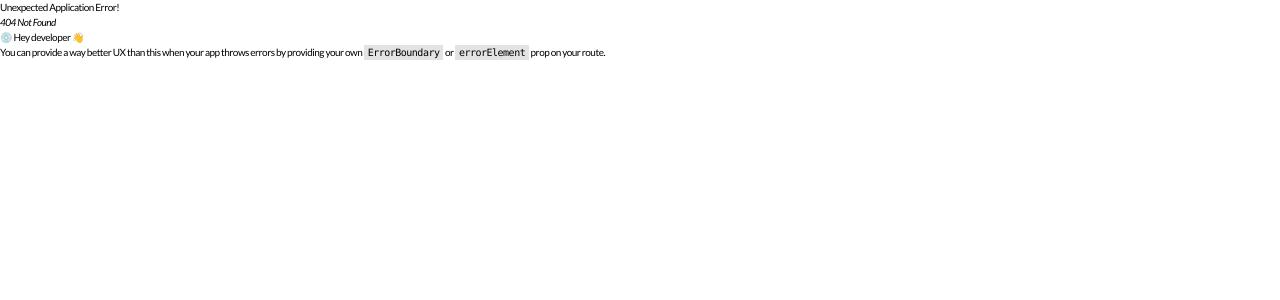
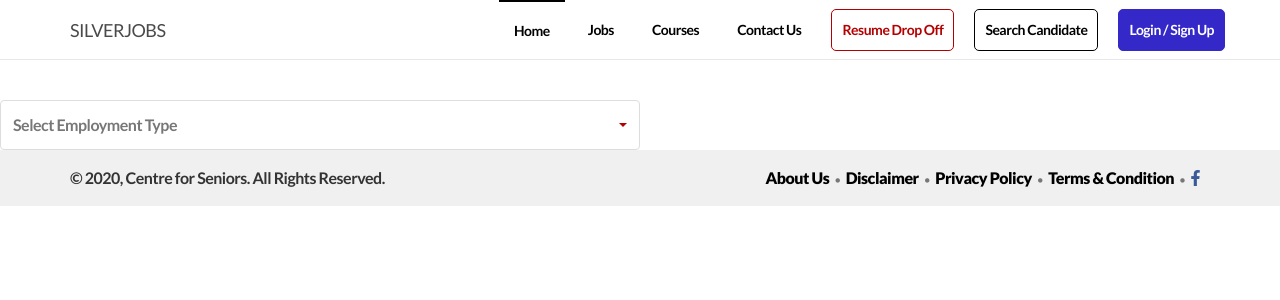
Before and after one commit to phr9000/seniorJob, a React (Create React App) app: page /SelectBoxChk in a window 1280 px wide. Before the commit this address had no page. Shown: the top 300 px of the page. Built offline with nearby package versions, Linux system fonts and the light colour scheme.

Commit message:
+ SelectBoxChk 컴포넌트 예시

```diff
--- /dev/null
+++ b/src/assets/styles/layout/selectBoxBasic.scss
@@ -0,0 +1,88 @@
+@import "src/assets/styles/abstracts/mixin";
+@import "src/assets/styles/abstracts/variables";
+
+.dropdown_area {
+  &.select_basic {
+    width: 50%;
+
+    .dropdown_label {
+      width: 100%;
+      @include flex(flex, space-between, center);
+      padding: 1.2rem;
+      border: 1px solid #ddd;
+      border-radius: 0.4rem;
+
+      ._label {
+        @include font(1.6rem, 600, rgb(119, 119, 119), null);
+      }
+
+      ._arrow_icon {
+        display: inline-block;
+        width: 0;
+        height: 0;
+        color: #b40000;
+        border-top: 4px dashed;
+        border-right: 4px solid transparent;
+        border-left: 4px solid transparent;
+      }
+    }
+
+
+    .dropdown_menu {
+      border: 1px solid rgba(0, 0, 0, 0.15);
+      border-radius: 0.4rem;
+      margin-top: 0.2rem;
+
+      ul {
+        padding: 1rem 1.5rem;
+
+        ._item {
+          margin-bottom: 1.5rem;
+
+          label {
+            @include flex(flex, flex-start, center);
+
+            .hiddenCheckbox {
+              display: none;
+            }
+
+            .hiddenCheckbox:checked + .__custom_chk {
+              background-color: #3428c9;
+              border: 0.2rem solid #3428c9;
+
+              &:after {
+                content: '';
+                display: block;
+                position: absolute;
+                left: 8px;
+                top: 3px;
+                width: 6px;
+                height: 14px;
+                border: solid #fff;
+                border-width: 0 2px 2px 0;
+                transform: rotate(45deg);
+              }
+            }
+
+            .__custom_chk {
+              position: relative;
+              width: 2.6rem;
+              height: 2.6rem;
+              border: 0.2rem solid #ccc;
+              border-radius: 3px;
+              background-color: #fff;
+            }
+
+            .__txt {
+              display: inline-block;
+              @include font(1.6rem, 600, #777, null);
+              margin-left: 0.5rem;
+            }
+          }
+
+
+        }
+      }
+    }
+  }
+}
--- /dev/null
+++ b/src/components/select/SelectBoxBasic.tsx
@@ -0,0 +1,59 @@
+/* eslint-disable */
+import {Link} from "react-router-dom";
+import React from "react";
+
+/* Import imgs */
+import imgs from "src/common/ImgDef";
+
+
+
+
+const SelectBoxBasic: React.FC = () => {
+  const margin = {
+    marginTop: '10rem',
+  };
+
+  return (
+    <div className="select_chk">
+      <div className="dropdown_area select_basic" style={margin}>
+        <button type="button" className="dropdown_label">
+          <span className="_label">Employment Type</span>
+          <span className="_arrow_icon"></span>
+        </button>
+        <div className="dropdown_menu">
+          <ul>
+            <li className="_item">
+              <label>
+                <input type="checkbox" className="hiddenCheckbox"/>
+                <div className="__custom_chk"></div>
+                <span className="__txt">All</span>
+              </label>
+            </li>
+            <li className="_item">
+              <label>
+                <input type="checkbox" className="hiddenCheckbox"/>
+                <div className="__custom_chk"></div>
+                <span className="__txt">Part Time</span>
+              </label>
+            </li>
+            <li className="_item">
+              <label>
+                <input type="checkbox" className="hiddenCheckbox"/>
+                <div className="__custom_chk"></div>
+                <span className="__txt">Full Time</span>
+              </label>
+            </li>
+            <li className="_item">
+              <label>
+                <input type="checkbox" className="hiddenCheckbox"/>
+                <div className="__custom_chk"></div>
+                <span className="__txt">Contract</span>
+              </label>
+            </li>
+          </ul>
+        </div>
+      </div>
+    </div>
+  );
+}
+export default SelectBoxBasic;
--- /dev/null
+++ b/src/components/select/SelectBoxChk.tsx
@@ -0,0 +1,130 @@
+/* eslint-disable */
+import React, {useState} from "react";
+
+/* Import SCSS */
+import "src/assets/styles/layout/selectBoxBasic.scss";
+
+
+// Dropdown에 표시될 항목들
+const ITEMS = [ "All", "Part Time", "Full Time", "Contract" ];
+
+const SelectBoxChk: React.FC = () => {
+
+  // Dropdown이 열려있는지 여부를 저장하는 상태
+  const [ isOpen, setIsOpen ] = useState(false);
+  // 선택된 항목들을 저장하는 상태
+  const [ selectedItems, setSelectedItems ] = useState<string[]>([]);
+
+  // label의 스타일을 관리하는 상태 (색상 변경을 위함)
+  const [ labelStyle, setLabelStyle ] = useState<React.CSSProperties>({});
+  // 각 항목의 스타일을 저장하는 상태 (색상 변경을 위함)
+  const [ itemColors, setItemColors ] = useState<Record<string, React.CSSProperties>>({});
+
+
+  // Dropdown을 열고 닫는 함수
+  const toggleDropdown = () => {
+    setIsOpen(!isOpen);
+  };
+
+
+  // 체크박스 항목을 클릭할 때의 처리 함수
+  const handleItemClick = (item: string) => (e: React.ChangeEvent<HTMLInputElement>) => {
+    const newSelectedItems: string[] = [ ...selectedItems ];
+
+    // "All" 항목을 클릭한 경우의 처리
+    if (item === "All") {
+      setSelectedItems(e.target.checked ? [ "All" ] : []);
+    } else {
+      const isAlreadySelected = newSelectedItems.includes(item);
+      if (isAlreadySelected) {
+        newSelectedItems.splice(newSelectedItems.indexOf(item), 1);
+      } else {
+        newSelectedItems.push(item);
+      }
+
+      // "All"이 이미 선택되어 있는 경우 삭제
+      if (newSelectedItems.includes("All")) {
+        newSelectedItems.splice(newSelectedItems.indexOf("All"), 1);
+      }
+
+      setSelectedItems(newSelectedItems);
+    }
+
+    // 항목의 색상 변경
+    if (e.target.checked) {
+      handleItemColorChange(item);
+    } else {
+      handleItemColorRevert(item);
+    }
+  };
+
+
+  // label 클릭 시 색상을 변경하는 핸들러
+  const handleLabelColorChange = () => {
+    setLabelStyle({
+      color: '#3428c9'
+    });
+  };
+
+  // 항목을 클릭했을 때 색상만 변경하는 함수
+  const handleItemColorChange = (item: string) => {
+    setItemColors(prev => ( {
+      ...prev,
+      [item]: {
+        color: '#3428c9'
+      }
+    } ));
+  };
+
+  // 항목의 색상을 원래대로 돌리는 핸들러
+  const handleItemColorRevert = (item: string) => {
+    setItemColors(prev => {
+      const newState = {...prev};
+      delete newState[item];
+      return newState;
+    });
+  };
+
+
+  // Dropdown의 상단 여백 설정
+  const margin = {
+    marginTop: '10rem',
+  };
+
+  return (
+    <div className="dropdown_area select_basic" style={margin}>
+      <button type="button" className="dropdown_label" onClick={toggleDropdown}>
+        <span className="_label" style={labelStyle}>
+          {selectedItems.includes("All")
+            ? "All"
+            : ( selectedItems.length ? selectedItems.join(", ") : "Select Employment Type" )}
+        </span>
+        <span className="_arrow_icon"></span>
+      </button>
+      {isOpen && (
+        <div className="dropdown_menu">
+          <ul>
+            {ITEMS.map((item, index) => (
+              <li
+                className="_item"
+                key={index}
+              >
+                <label onClick={handleLabelColorChange}>
+                  <input
+                    type="checkbox"
+                    className="hiddenCheckbox"
+                    checked={selectedItems.includes(item)}
+                    onChange={handleItemClick(item)}
+                  />
+                  <div className="__custom_chk"></div>
+                  <span className="__txt" style={itemColors[item]}>{item}</span>
+                </label>
+              </li>
+            ))}
+          </ul>
+        </div>
+      )}
+    </div>
+  );
+}
+export default SelectBoxChk;
```
Also changed, not shown: src/App.tsx (+6 -2 lines).
